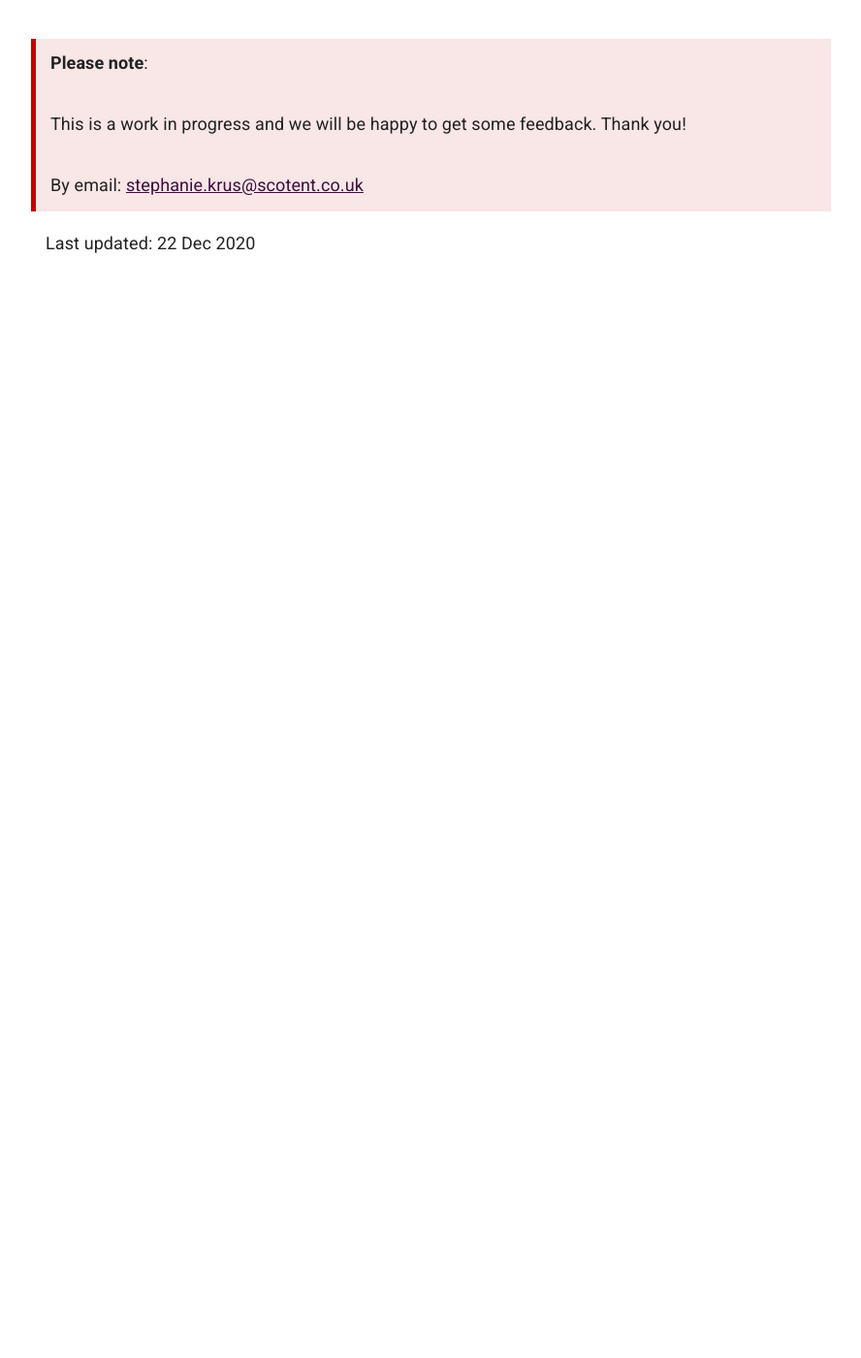
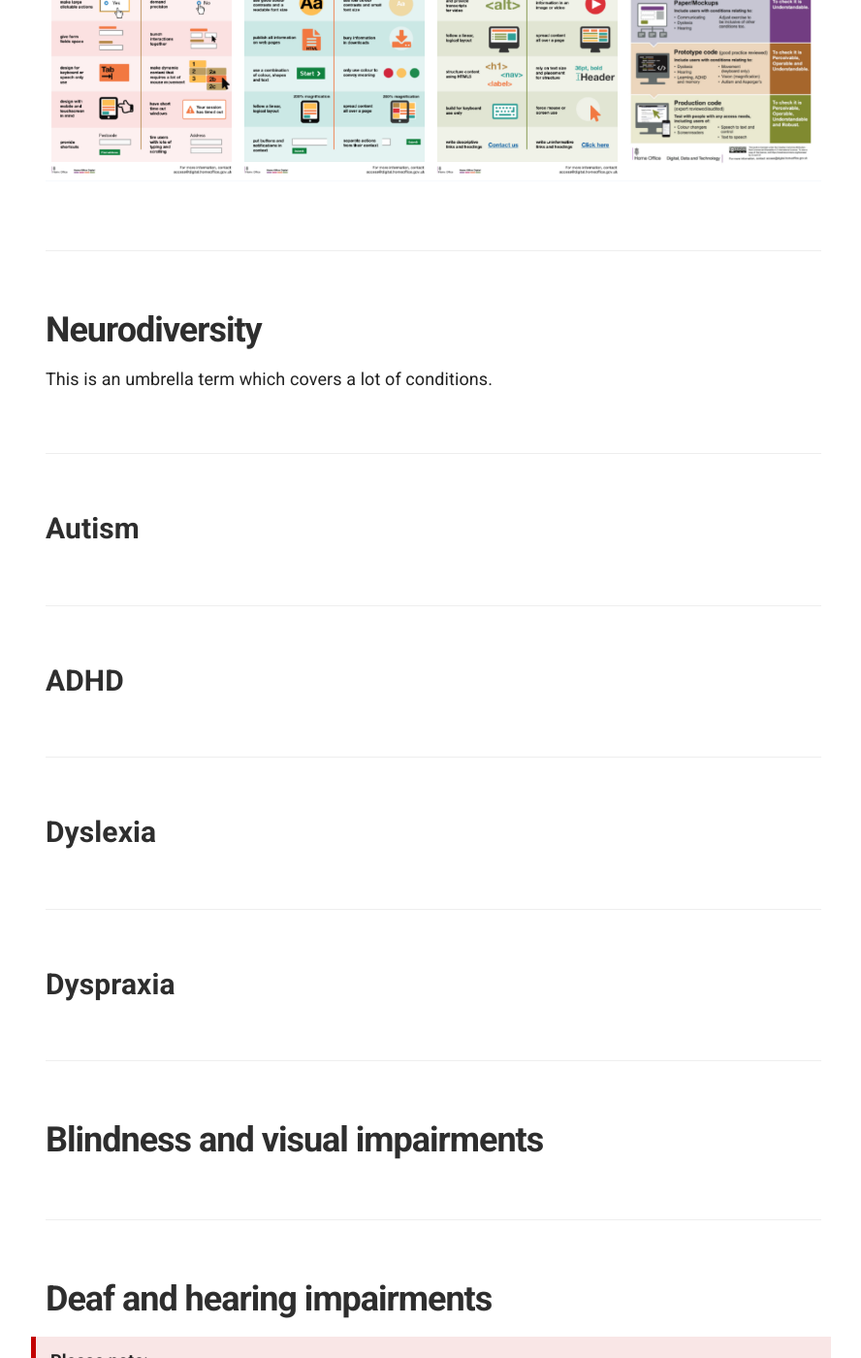
Before and after one commit to numbat70/inclusion2021, a Jekyll site: the page built from _docs/accessibility/advice-specific.md, in a window 1280 px wide and 1400 px high, scrolled down 875 px. Shown: the whole window at 97% size, without its empty margins (343-1231 px from the left). Built offline with Jekyll 4.4.1, drawn with Linux system fonts in a browser that asks for light colours; before the commit the page ends 1162 px from its top, so only the background shows below that; some of the changed text lies outside the part shown.

Commit message:
SK - trying anchor links

```diff
--- a/_docs/accessibility/advice-specific.md
+++ b/_docs/accessibility/advice-specific.md
@@ -4,10 +4,29 @@ category: Accessibility
 order: 7
 ---
 
+Quick access:
+- [Neurodiversity](/accessibility/advice-specific/#neurodiversity)
+  - [Autism](/accessibility/advice-specific/#autism)
+  - [ADHD](/accessibility/advice-specific/#adhd)
 
 These [posters from the Home Offcice Digital](https://github.com/UKHomeOffice/posters/blob/master/accessibility/dos-donts/posters_en-UK/accessibility-posters-set.pdf) are a great resource. They are available in many languages.
 
 ![collage of 8 posters from the Home Office showing we you should do / don't do regarding designing for deaf or hard of hearing, users on the autistic spectrum, dyslexia, anxiety, physical or motor disabilities, low vision, or screen readers ](/inclusion/accessibility/files/do-dont.png)
 
+## Neurodiversity
+This is an umbrella term which covers a lot of conditions.
+
+### Autism
+
+### ADHD
+
+### Dyslexia
+
+### Dyspraxia
+
+## Blindness and visual impairments
+
+## Deaf and hearing impairments
+
 {% include feedback.html %}
 <div>Last updated: {{site.time | date_to_string}}</div>
```
